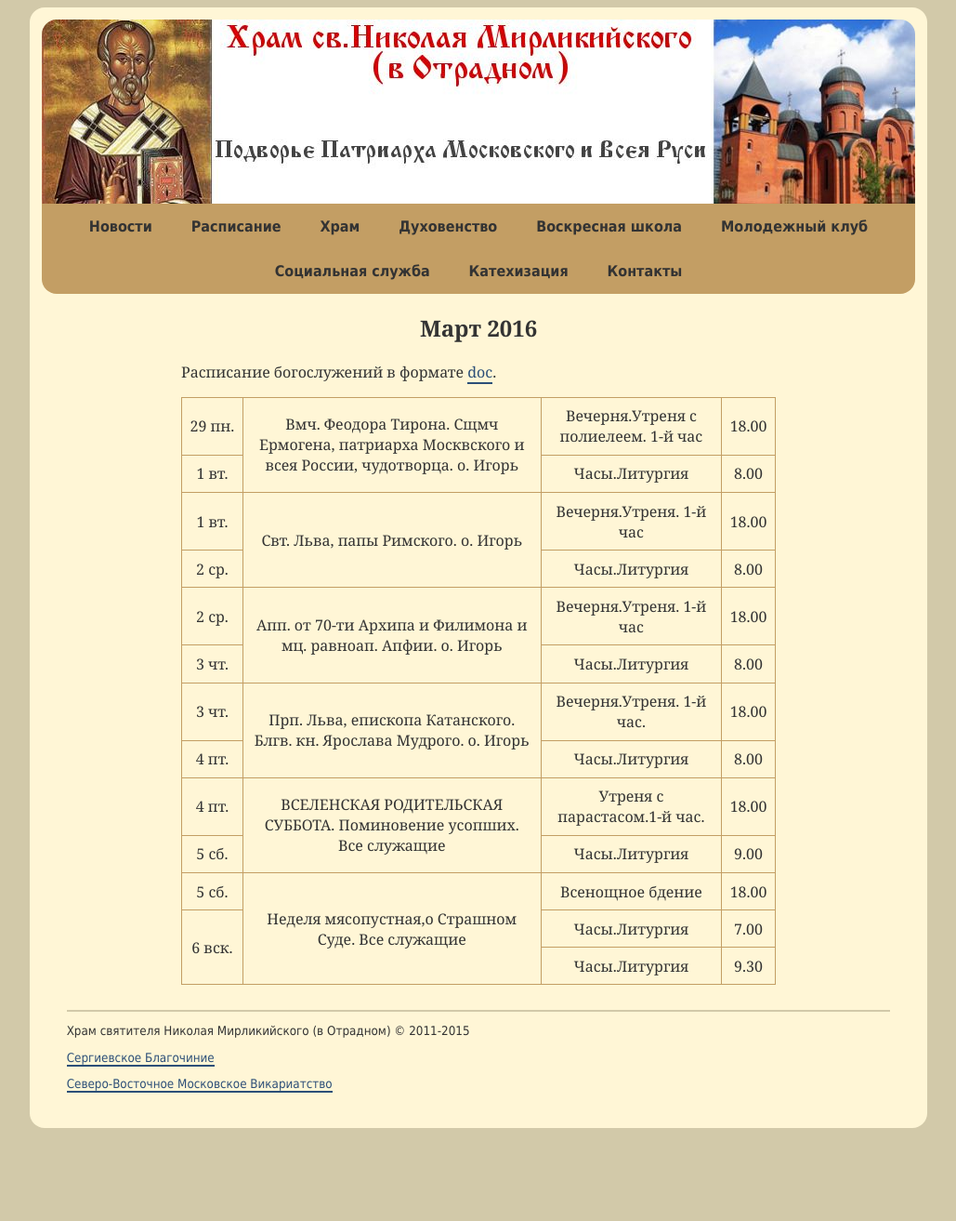
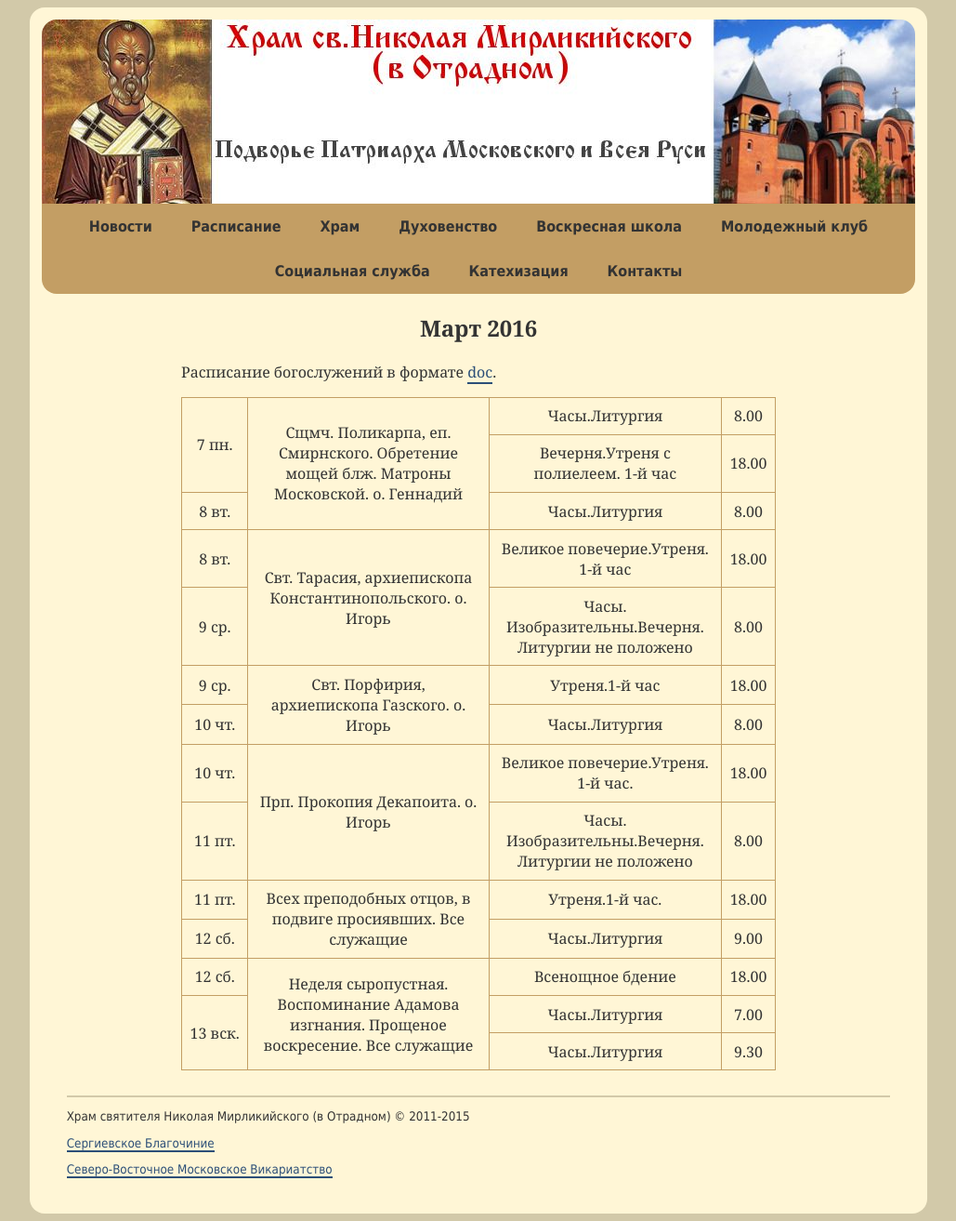
Before and after one commit to hramotradnoe/hramotradnoe.github.io, a Jekyll site: the page built from schedule/index.html, in a window 1280 px wide. Shown: the whole page at 93% size, without its empty margins (125-1154 px from the left). Built offline with Jekyll 4.4.1, drawn with Linux system fonts in a browser that asks for light colours; Markdown is read by kramdown in place of the engine named in the settings; before the commit the page ends 1221 px from its top, so only the background shows below that.

Commit message:
Update schedule.yml

```diff
--- a/_data/schedule.yml
+++ b/_data/schedule.yml
@@ -1,54 +1,57 @@
 period: Март 2016
 link: "https://docs.google.com/document/d/1XWbzxFk-gzUN6hnhOv8KZbaRtJ9ggFhOEVgPqBpCYL4/edit"
 timetable:
- - description : "Вмч. Феодора Тирона. Сщмч Ермогена, патриарха Москвского и всея России, чудотворца. о. Игорь"
+ - description : "Сщмч. Поликарпа, еп. Смирнского. Обретение мощей блж. Матроны Московской. о. Геннадий"
    services    :
-      - day   : 29&nbsp;пн.
+      - day   : 7&nbsp;пн.
+        time  : '8.00'
+        title : "Часы.Литургия"
+      - day   : 7&nbsp;пн.
         time  : '18.00'
         title : "Вечерня.Утреня с полиелеем. 1-й час"
-      - day   : 1&nbsp;вт.
+      - day   : 8&nbsp;вт.
         time  : '8.00'
         title : "Часы.Литургия"
- - description : "Свт. Льва, папы Римского. о. Игорь"
+ - description : "Свт. Тарасия, архиепископа Константинопольского. о. Игорь"
    services    :
-      - day   : 1&nbsp;вт.
+      - day   : 8&nbsp;вт.
         time  : '18.00'
-        title : "Вечерня.Утреня. 1-й час"
-      - day   : 2&nbsp;ср.
+        title : "Великое повечерие.Утреня. 1-й час"
+      - day   : 9&nbsp;ср.
+        time  : '8.00'
+        title : "Часы.  Изобразительны.Вечерня. Литургии не положено"
+ - description : "Свт. Порфирия, архиепископа Газского. о. Игорь"
+   services    :
+      - day   : 9&nbsp;ср.
+        time  : '18.00'
+        title : "Утреня.1-й час"
+      - day   : 10&nbsp;чт.
         time  : '8.00'
         title : "Часы.Литургия"
- - description : "Апп. от 70-ти Архипа и Филимона и мц. равноап. Апфии. о. Игорь"
+ - description : "Прп. Прокопия Декапоита. о. Игорь"
    services    :
-      - day   : 2&nbsp;ср.
+      - day   : 10&nbsp;чт.
         time  : '18.00'
-        title : "Вечерня.Утреня. 1-й час"
-      - day   : 3&nbsp;чт.
+        title : "Великое повечерие.Утреня. 1-й час."
+      - day   : 11&nbsp;пт.
         time  : '8.00'
-        title : "Часы.Литургия"
- - description : "Прп. Льва, епископа Катанского. Блгв. кн. Ярослава Мудрого. о. Игорь"
+        title : "Часы.  Изобразительны.Вечерня. Литургии не положено"
+ - description : "Всех преподобных отцов, в подвиге просиявших. Все служащие"
    services    :
-      - day   : 3&nbsp;чт.
+      - day   : 11&nbsp;пт.
         time  : '18.00'
-        title : "Вечерня.Утреня. 1-й час."
-      - day   : 4&nbsp;пт.
-        time  : '8.00'
-        title : "Часы.Литургия"
- - description : "ВСЕЛЕНСКАЯ РОДИТЕЛЬСКАЯ СУББОТА. Поминовение усопших. Все служащие"
-   services    :
-      - day   : 4&nbsp;пт.
-        time  : '18.00'
-        title : "Утреня с парастасом.1-й час."
-      - day   : 5&nbsp;сб.
+        title : "Утреня.1-й час."
+      - day   : 12&nbsp;сб.
         time  : '9.00'
         title : "Часы.Литургия"
- - description : "Неделя мясопустная,о Страшном Суде. Все служащие"
+ - description : "Неделя сыропустная. Воспоминание Адамова изгнания. Прощеное воскресение. Все служащие"
    services    :
-      - day   : 5&nbsp;сб.
+      - day   : 12&nbsp;сб.
         time  : '18.00'
         title : "Всенощное бдение"
-      - day   : 6&nbsp;вск.
+      - day   : 13&nbsp;вск.
         time  : '7.00'
         title : "Часы.Литургия"
-      - day   : 6&nbsp;вск.
+      - day   : 13&nbsp;вск.
         time  : '9.30'
         title : "Часы.Литургия"
```
